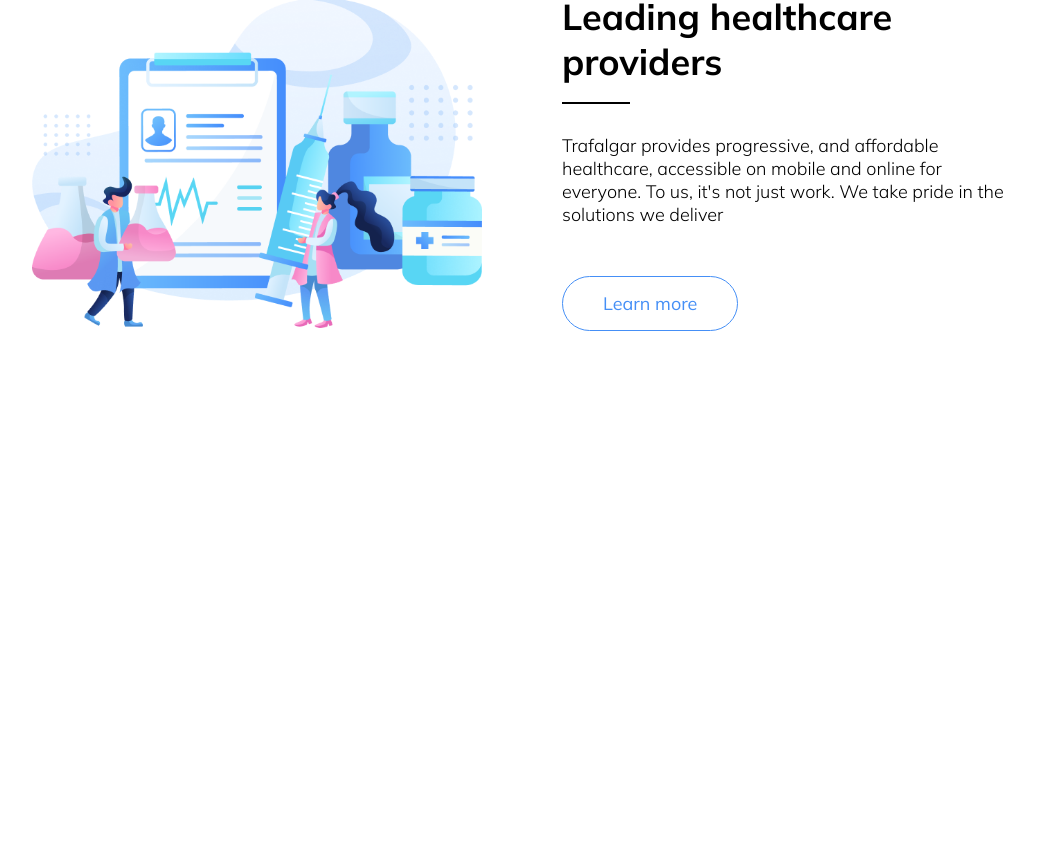
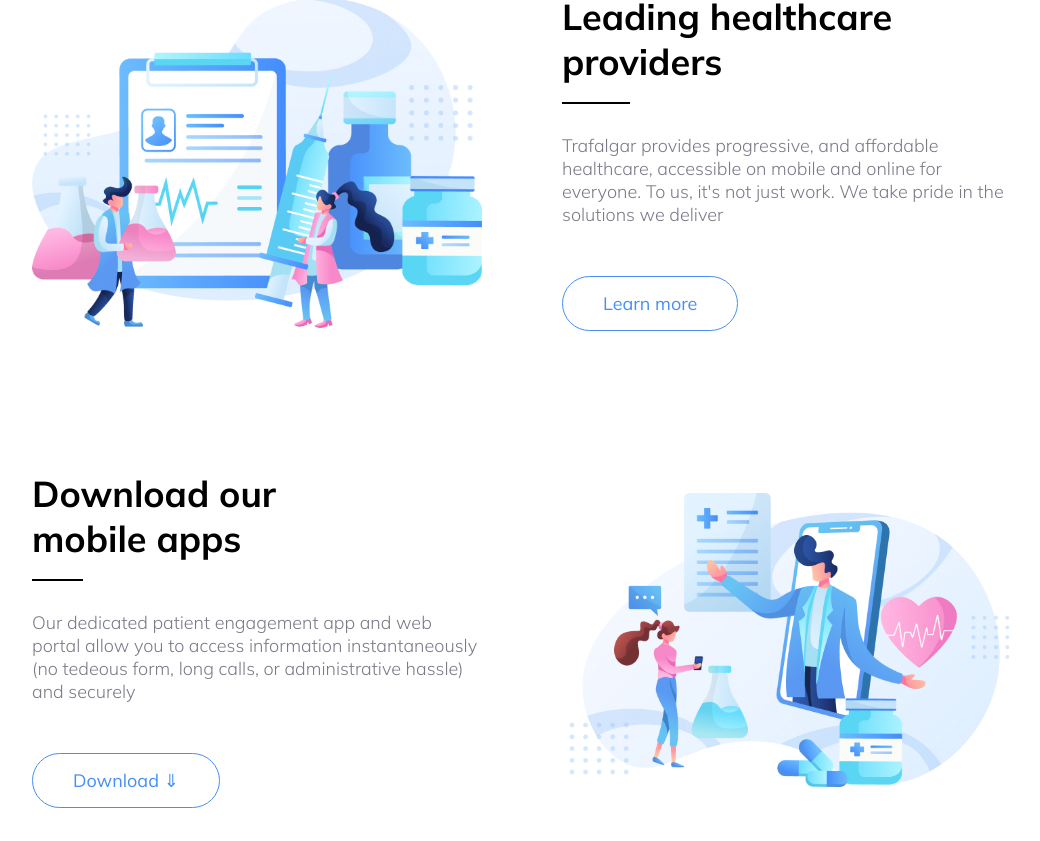
Before and after one commit to Orisabiyi/v-health, a React (Create React App) app: page / in a window 1280 px wide. Shown: the part 1956-2797 px from the top of the page, without its empty margins (118-1158 px from the left). Before the commit the page ends 2497 px from the top, so only its background shows below. Built offline with nearby package versions, Linux system fonts and the light colour scheme.

Commit message:
added the content for the Download component

```diff
--- a/src/components/Download.js
+++ b/src/components/Download.js
@@ -1,3 +1,22 @@
 export default function Download() {
-  return <section className="section section-download"></section>;
+  return (
+    <section className="section section-download">
+      <div className="section__info">
+        <h2 className="header-sec-2">Download our mobile apps</h2>
+        <p>
+          Our dedicated patient engagement app and web portal allow you to
+          access information instantaneously (no tedeous form, long calls, or
+          administrative hassle) and securely
+        </p>
+        <button className="btn btn--1">Download &dArr;</button>
+      </div>
+
+      <div className="section__img">
+        <img
+          src="images/trafalgar-illustration-03.png"
+          alt="illuestration of patient making an appointment"
+        />
+      </div>
+    </section>
+  );
 }
--- a/src/index.css
+++ b/src/index.css
@@ -111,9 +111,11 @@
 
 .section {
   padding: var(--padding);
+  color: var(--color-text-gray);
 
   display: flex;
   align-items: center;
+  gap: var(--flex-parent-gap);
 }
 
 .service__card {
@@ -132,7 +134,10 @@
 
 .section-service {
   flex-direction: column;
-  gap: var(--flex-parent-gap);
+}
+
+.section-download h2 {
+  width: 75%;
 }
 
 .section-service > p {
@@ -141,10 +146,6 @@
 
 .section-service p {
   color: var(--color-text-gray);
-}
-
-.section-provider {
-  gap: var(--flex-parent-gap);
 }
 
 .section__img,
@@ -181,6 +182,7 @@
   position: relative;
   font-size: 3.6rem;
   font-weight: 700;
+  color: #000;
 }
 
 h2::after {
@@ -205,6 +207,7 @@
 
 h3 {
   font-size: 2.4rem;
+  color: #000;
 }
 
 a:link,
```
Also changed, not shown: public/images/trafalgar-illustration-03.png (renamed from public/images/trafalgar-illustration sec03 1.png), public/images/user-avatar.png (added).
